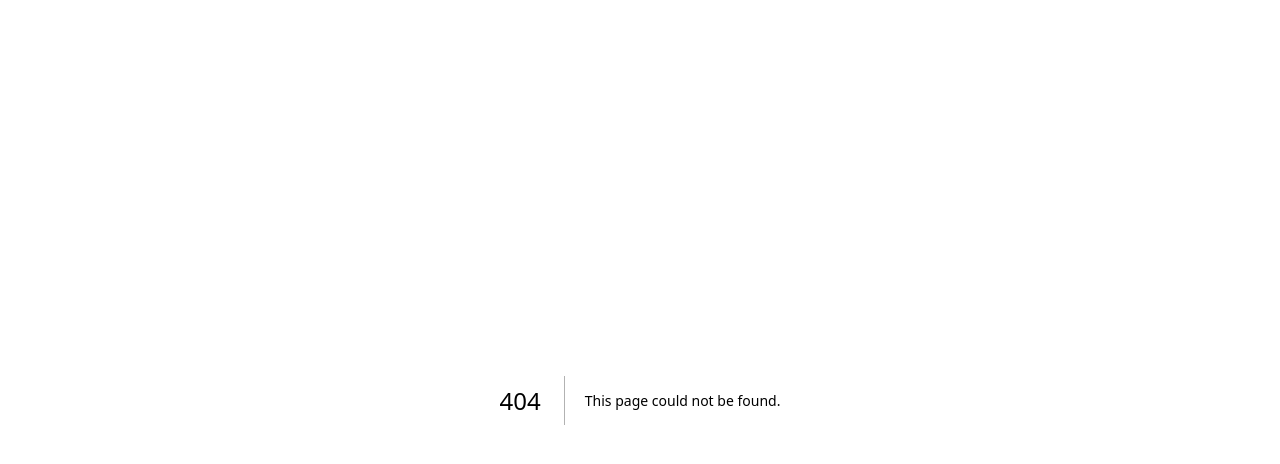
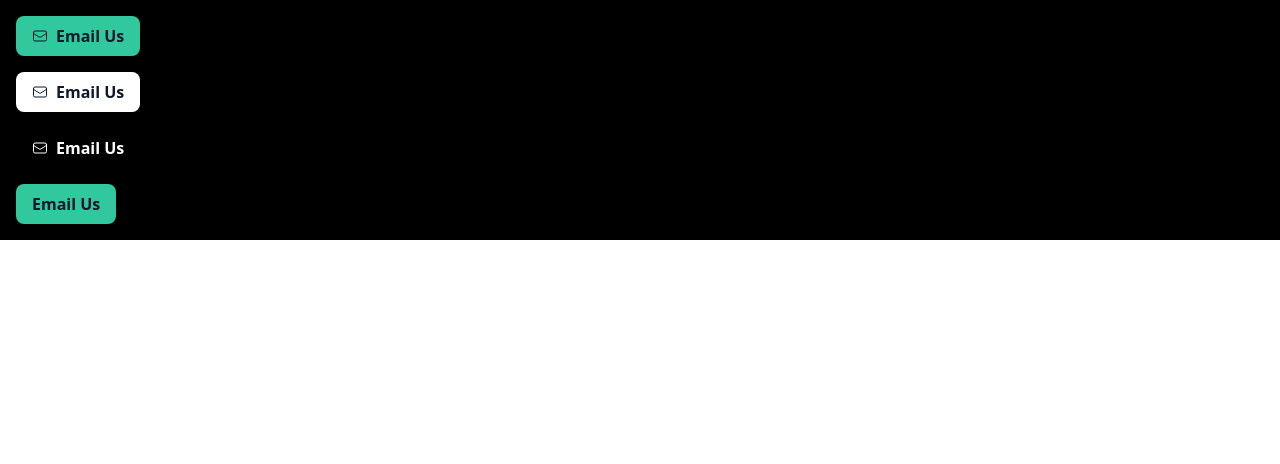
Before and after one commit to JumboCode/jumbocode.org-2024, a Next.js app: page /dev/buttons in a window 1280 px wide. Before the commit this address had no page. Shown: the top 464 px of the page. Built offline with nearby package versions, Linux system fonts and the light colour scheme.

Commit message:
Move buttons demo page to `/dev/buttons` (#7)

```diff
--- /dev/null
+++ b/app/dev/buttons/page.tsx
@@ -0,0 +1,31 @@
+import Button from "@/components/button";
+import { EnvelopeIcon } from "@heroicons/react/24/outline";
+
+export default function Home() {
+  return (
+    <div className="p-4 space-y-4 bg-black">
+      <Button
+        text="Email Us"
+        route="/testing"
+        variant="primary"
+        icon={EnvelopeIcon}
+      />
+
+      <Button
+        text="Email Us"
+        route="/testing"
+        variant="secondary"
+        icon={EnvelopeIcon}
+      />
+
+      <Button
+        text="Email Us"
+        route="/testing"
+        variant="ghost"
+        icon={EnvelopeIcon}
+      />
+
+      <Button text="Email Us" route="/testing" variant="primary" />
+    </div>
+  );
+}
--- /dev/null
+++ b/components/button.tsx
@@ -0,0 +1,31 @@
+import clsx from "clsx";
+
+export default function Button({
+  text,
+  route,
+  variant,
+  icon = undefined,
+}: {
+  text: string;
+  route: string;
+  variant: "primary" | "secondary" | "ghost";
+  icon?: React.ElementType;
+}) {
+  const Icon = icon;
+  return (
+    <a
+      href={route}
+      className={clsx(
+        "block max-w-max px-4 py-2 rounded-lg font-semibold",
+        "flex items-center gap-2",
+        "hover:ring-2 hover:ring-offset-2 hover:ring-offset-black transition-shadow duration-200",
+        variant === "primary" && "bg-brand text-gray-900 hover:ring-brand",
+        variant === "secondary" && "bg-white text-gray-900 hover:ring-white",
+        variant === "ghost" && "text-white hover:ring-white"
+      )}
+    >
+      {Icon && <Icon className="w-4 h-4" />}
+      <span>{text}</span>
+    </a>
+  );
+}
```
Also changed, not shown: 1 other file (tests, documents, lock files or other folders).
